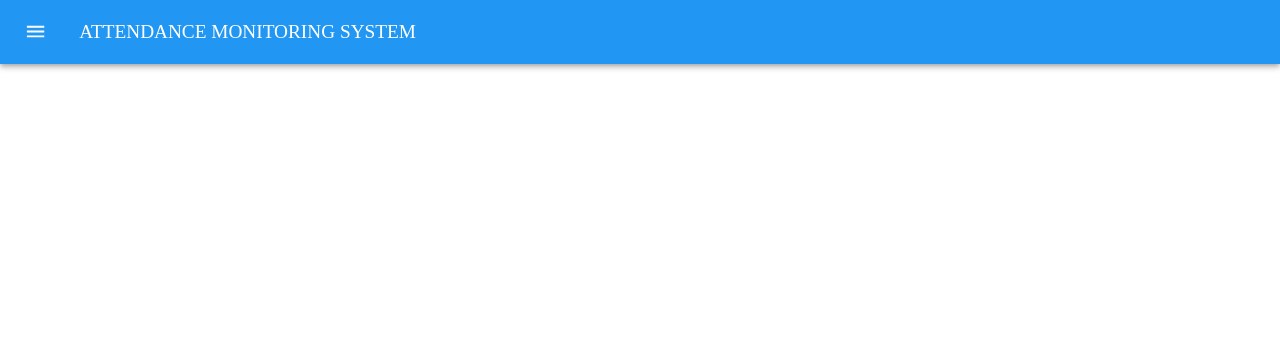
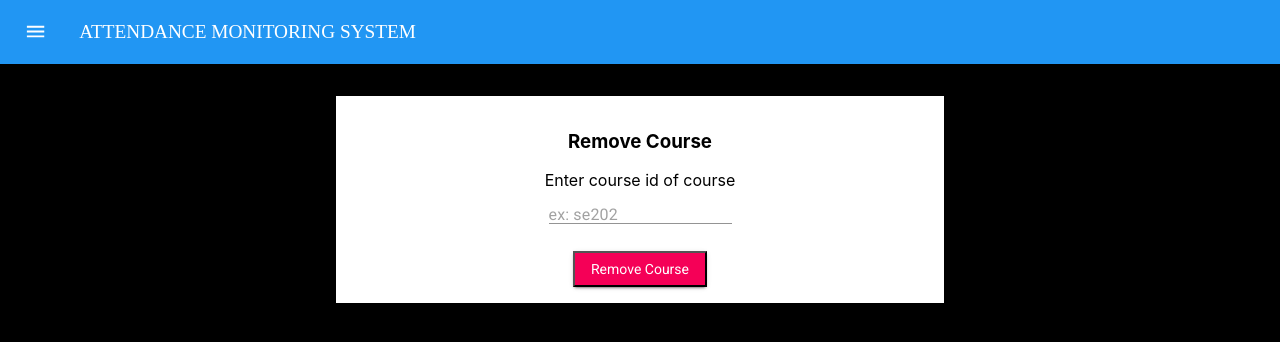
Before and after one commit to mayankarora21/Attendance-Monitoring-System, a React (Create React App) app in the folder frontend/: page /removecourse in a window 1280 px wide. Shown: the top 342 px of the page. Built offline with nearby package versions, Linux system fonts and the light colour scheme.

Commit message:
added remove course page

```diff
--- /dev/null
+++ b/frontend/src/components/Admin/RemoveCourse/RemoveCourse.js
@@ -0,0 +1,65 @@
+import React,{Component} from 'react';
+
+import TextField from '@material-ui/core/TextField';
+
+import SubmitButton from '../SubmitButton/SubmitButton';
+
+
+
+class RemoveCourse extends Component{
+    handleFormSubmit=(e)=>{
+        e.stopPropagation();
+        e.preventDefault();
+        const courseidBox=document.getElementById('courseidDelete');
+
+        const currCourse={
+            courseid:courseidBox.value.toLowerCase(),
+        };
+        fetch('http://localhost:3000/deletecourse',{
+            method:'delete',
+            headers:{
+                'content-type':'application/json'
+            },
+            body:JSON.stringify(currCourse)
+        }).then(response=>response.json())
+            .then(data=>{
+            if(data==='course does not exist'){
+                window.alert('Such a course does not exists');
+                return;
+            }
+            else if(data==='course deleted'){
+                window.alert('Course was successfully deleted');
+                return;
+            }
+            else{
+                window.alert('Course could not be deleted');
+                return;
+            }
+        })
+        courseidBox.value='';
+    }
+    render(){
+        return(
+            <div className="pa4 blackBackground">
+            <form className="bg-white w-50 centrallyAligned pv3 ph1" onSubmit={this.handleFormSubmit}>
+                <h3>Remove Course</h3>
+            Enter course id of course
+            <br></br>
+
+            <TextField
+                id="courseidDelete"
+                placeholder="ex: se202"
+                margin="normal"
+                type="text"
+                required
+              />
+                <br/><br/>
+
+                <SubmitButton text="Remove Course"></SubmitButton>
+               </form>
+            </div>
+        );
+    }
+}
+
+export default RemoveCourse;
--- a/frontend/src/components/Routes/Routes.js
+++ b/frontend/src/components/Routes/Routes.js
@@ -14,6 +14,7 @@ import DeassignFaculty from '../Admin/DeassignFaculty/DeassignFaculty';
 import RemoveStudent from '../Admin/RemoveStudent/RemoveStudent';
 import RemoveFaculty from '../Admin/RemoveFaculty/RemoveFaculty';
 import RemoveClass from '../Admin/RemoveClass/RemoveClass';
+import RemoveCourse from '../Admin/RemoveCourse/RemoveCourse';
 
 const Routes=()=>{
     return(
@@ -29,6 +30,7 @@ const Routes=()=>{
             <Route path="/removestudent" component={RemoveStudent}></Route>
             <Route path="/removefaculty" component={RemoveFaculty}></Route>
             <Route path="/removeclass" component={RemoveClass}></Route>
+            <Route path="/removecourse" component={RemoveCourse}></Route>
             <Route path="/admin" exact component={AdminHome}></Route>
             <Route path="/" exact component={Home}></Route>
         </Switch>
```
Also changed, not shown: 1 other file (tests, documents, lock files or other folders).
